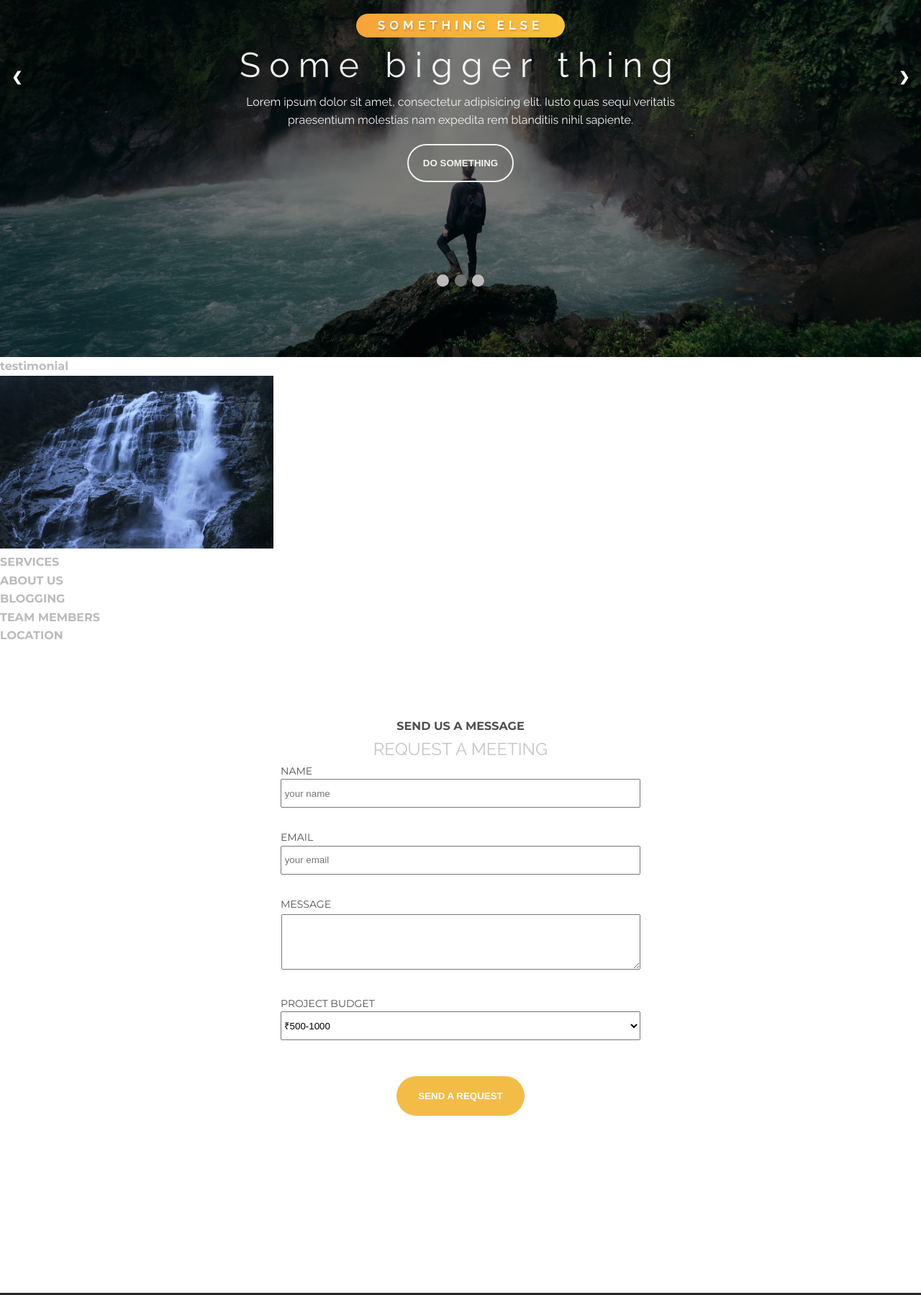
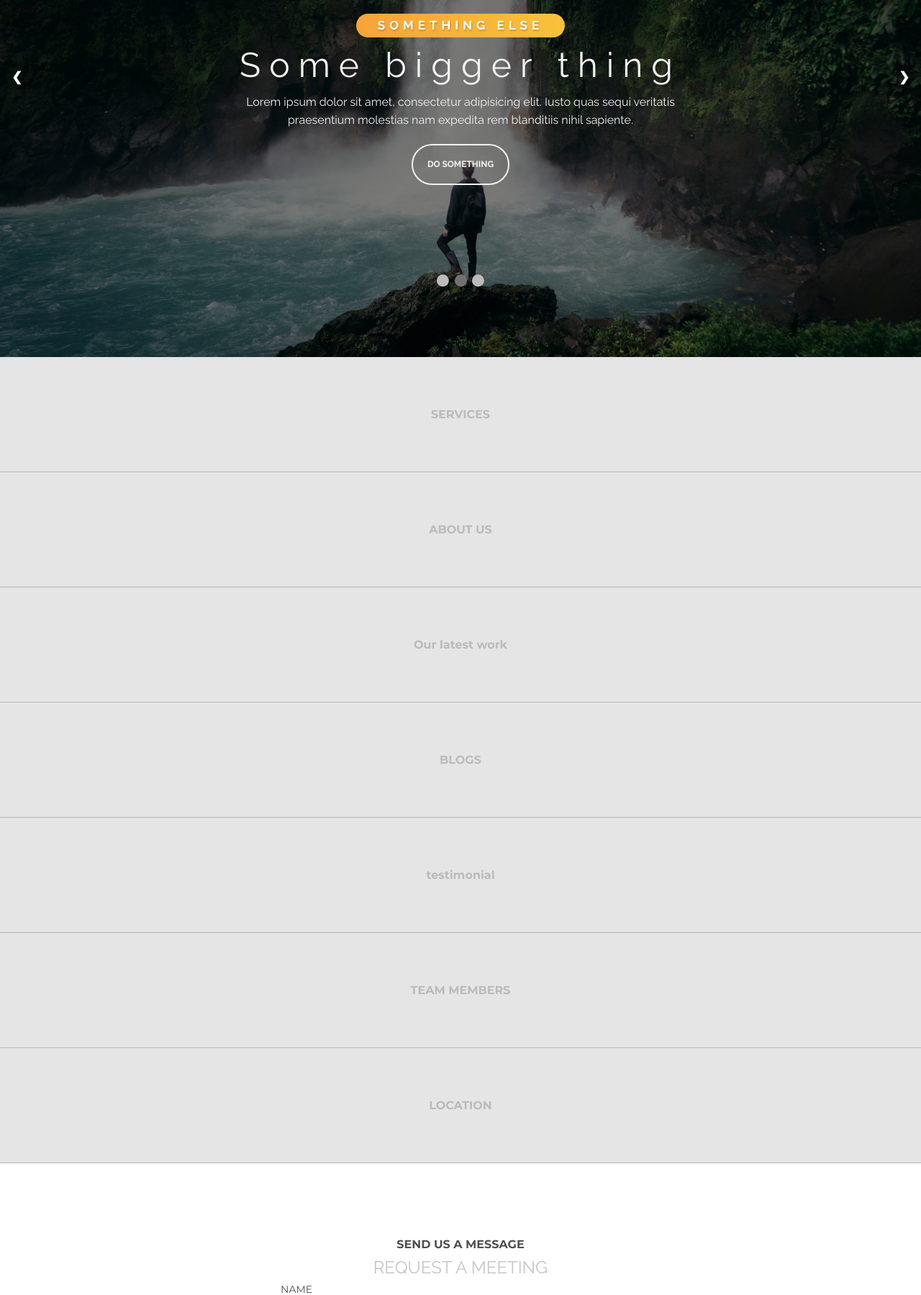
Before and after one commit to manikagnish/photography, a PHP site: page / in a window 1280 px wide. Shown: the part 304-2103 px from the top of the page at 72% size. Run offline with PHP 8.4, Linux system fonts and the light colour scheme; some web fonts are replaced.

Commit message:
some tweaks to the ui

```diff
--- a/css/components/_form.scss
+++ b/css/components/_form.scss
@@ -10,10 +10,18 @@
 }
 
 .field_size {
+  outline: none;
   margin: 2rem;
   width: 50rem;
   height: 4rem;
   margin-bottom: 3rem;
+}
+
+.message-box {
+  margin-bottom: 3rem;
+  width: 500px;
+  height: 177px;
+  outline: none;
 }
 
 label {
--- a/css/main.css
+++ b/css/main.css
@@ -243,10 +243,18 @@ body {
 }
 
 .field_size {
+  outline: none;
   margin: 2rem;
   width: 50rem;
   height: 4rem;
   margin-bottom: 3rem;
+}
+
+.message-box {
+  margin-bottom: 3rem;
+  width: 500px;
+  height: 177px;
+  outline: none;
 }
 
 label {
@@ -669,6 +677,11 @@ label {
   border-radius: 2rem;
 }
 
+.landing .text a {
+  display: inline-block;
+  font-size: 1.2rem;
+}
+
 .landing .dots {
   position: absolute;
   bottom: 10vh;
@@ -733,10 +746,18 @@ label {
 }
 
 .field_size {
+  outline: none;
   margin: 2rem;
   width: 50rem;
   height: 4rem;
   margin-bottom: 3rem;
+}
+
+.message-box {
+  margin-bottom: 3rem;
+  width: 500px;
+  height: 177px;
+  outline: none;
 }
 
 label {
@@ -798,4 +819,19 @@ label {
   height: 50rem;
   background: #262626;
 }
+
+.pseudo {
+  background-color: rgba(0, 0, 0, 0.1);
+  min-height: 20vh;
+  display: -webkit-box;
+  display: -ms-flexbox;
+  display: flex;
+  -webkit-box-align: center;
+      -ms-flex-align: center;
+          align-items: center;
+  -webkit-box-pack: center;
+      -ms-flex-pack: center;
+          justify-content: center;
+  border-bottom: 1px solid rgba(0, 0, 0, 0.2);
+}
 /*# sourceMappingURL=main.css.map */
--- a/css/main.scss
+++ b/css/main.scss
@@ -20,3 +20,12 @@
   height: 50rem;
   background: #262626;
 }
+
+.pseudo {
+  background-color: rgba(0, 0, 0, 0.1);
+  min-height: 20vh;
+  display: flex;
+  align-items: center;
+  justify-content: center;
+  border-bottom: 1px solid rgba(0, 0, 0, 0.2);
+}
--- a/css/pages/_landing.scss
+++ b/css/pages/_landing.scss
@@ -73,6 +73,10 @@
       padding: 3px 3rem;
       border-radius: 2rem;
     }
+    a {
+      display: inline-block;
+      font-size: 1.2rem;
+    }
   }
 
   // The dots
--- a/index.html
+++ b/index.html
@@ -81,7 +81,7 @@
             <blockquote>
               Lorem ipsum dolor sit amet, consectetur adipisicing elit. Iusto quas sequi veritatis praesentium molestias nam expedita rem blanditiis nihil sapiente.
             </blockquote>
-            <button class="btn-hollow u-margin-top">Do Something</button>
+            <a class="btn-hollow u-margin-top">Do Something</a>
           </div>
         </div>
 
@@ -98,7 +98,7 @@
             <blockquote>
               Lorem ipsum dolor sit amet, consectetur adipisicing elit. Iusto quas sequi veritatis praesentium molestias nam expedita rem blanditiis nihil sapiente.
             </blockquote>
-            <button class="btn-hollow u-margin-top">Do Something</button>
+            <a class="btn-hollow u-margin-top">Do Something</a>
           </div>
         </div>
 
@@ -115,7 +115,7 @@
             <blockquote>
               Lorem ipsum dolor sit amet, consectetur adipisicing elit. Iusto quas sequi veritatis praesentium molestias nam expedita rem blanditiis nihil sapiente.
             </blockquote>
-            <button class="btn-hollow u-margin-top">Do Something</button>
+            <a class="btn-hollow u-margin-top">Do Something</a>
           </div>
         </div>
         <a class="prev" onclick="plusSlides(-1)">&#10094;</a>
@@ -131,38 +131,43 @@
 
 </section>
 
- <!---TESTIMONIAl--->
-    <section class="testimonial">
-          <h1 class="heading-primary ">testimonial</h1>
-
-          <div class="background bg-size-rec">
-            <img class="card-img img-size-rec" src="/resources/images/paul-gilmore-6QKXO-jQq-U-unsplash.jpg" alt="" >
-            <figcaption class="caption" >icons</figcaption>
-          </div>
-    </section>
-
 <!---SERVICES-->
-    <div class="services" id="services">
+<div class="services pseudo" id="services">
   <h1 class="heading-primary">SERVICES</h2>
 </div>
 
 <!---ABOUT US-->
-    <div class="about" id="about" >
+<div class="about pseudo" id="about" >
   <h1 class="heading-primary">ABOUT US</h2>
 </div>
 
-    <!---blogs-->
-    <div class="BLOGS">
-      <h1 class="heading-primary">BLOGGING</h2>
+<!---Our work-->
+<div class="work pseudo" >
+  <h1 class="heading-primary">Our latest work</h2>
 </div>
 
+<!---blogs-->
+<div class="BLOGS pseudo">
+  <h1 class="heading-primary">BLOGS</h2>
+</div>
+
+<!---TESTIMONIAl--->
+<section class="testimonial pseudo">
+          <h1 class="heading-primary ">testimonial</h1>
+
+          <!-- <div class="background bg-size-rec">
+            <img class="card-img img-size-rec" src="/resources/images/paul-gilmore-6QKXO-jQq-U-unsplash.jpg" alt="" >
+            <figcaption class="caption" >icons</figcaption>
+          </div> -->
+</section>
+
 <!---OUR TEAM-->
-    <div class="OUR-TEAM" id="team">
+<div class="OUR-TEAM pseudo" id="team">
       <h1 class="heading-primary">TEAM MEMBERS</h2>
 </div>
 
 <!---LOCATION-->
-<div class="LOCATION">
+<div class="LOCATION pseudo">
   <h1 class="heading-primary">LOCATION</h2>
 </div>
 
@@ -171,9 +176,6 @@
   <div>
     <h1 class="heading-primary ">SEND US A MESSAGE </h1>
     <h2 class="heading-secondary">REQUEST A MEETING</h2>
-
-
-
     <div>
       <label for ="name" ><span style="margin-bottom:-8rem;">NAME</span></label>
        <br>
@@ -187,13 +189,13 @@
      <div>
        <label for ="message">MESSAGE</label>
        <br>
-          <textarea rows="5" cols="60" style="margin-bottom: 3rem;">
+       <textarea class="message-box">
          </textarea>
     </div>
     <div>
       <label for ="project-budget" ><span style="margin-bottom:-4rem;">PROJECT BUDGET</span></label>
       <br>
-          <select name="project budget"name="message" placeholder="your message" id="project budget"class="field_size" >
+      <select name="project budget" placeholder="your message" id="project budget" class="field_size"  style="color: gray;" >
         <option value="val1">₹500-1000</option>
         <option value="val2">₹1000-2000</option>
         <option value="val3">₹2000-4000</option>
@@ -201,12 +203,9 @@
       </select>
     </div>
     <div>
-
     <button class="btn-filled">Send a request</button>
     </div>
   </div>
-
-
 </div>
 
 <!---FOOTER-->
```
Also changed, not shown: 1 other file. Lines whose indentation alone changed are shown as unchanged.
